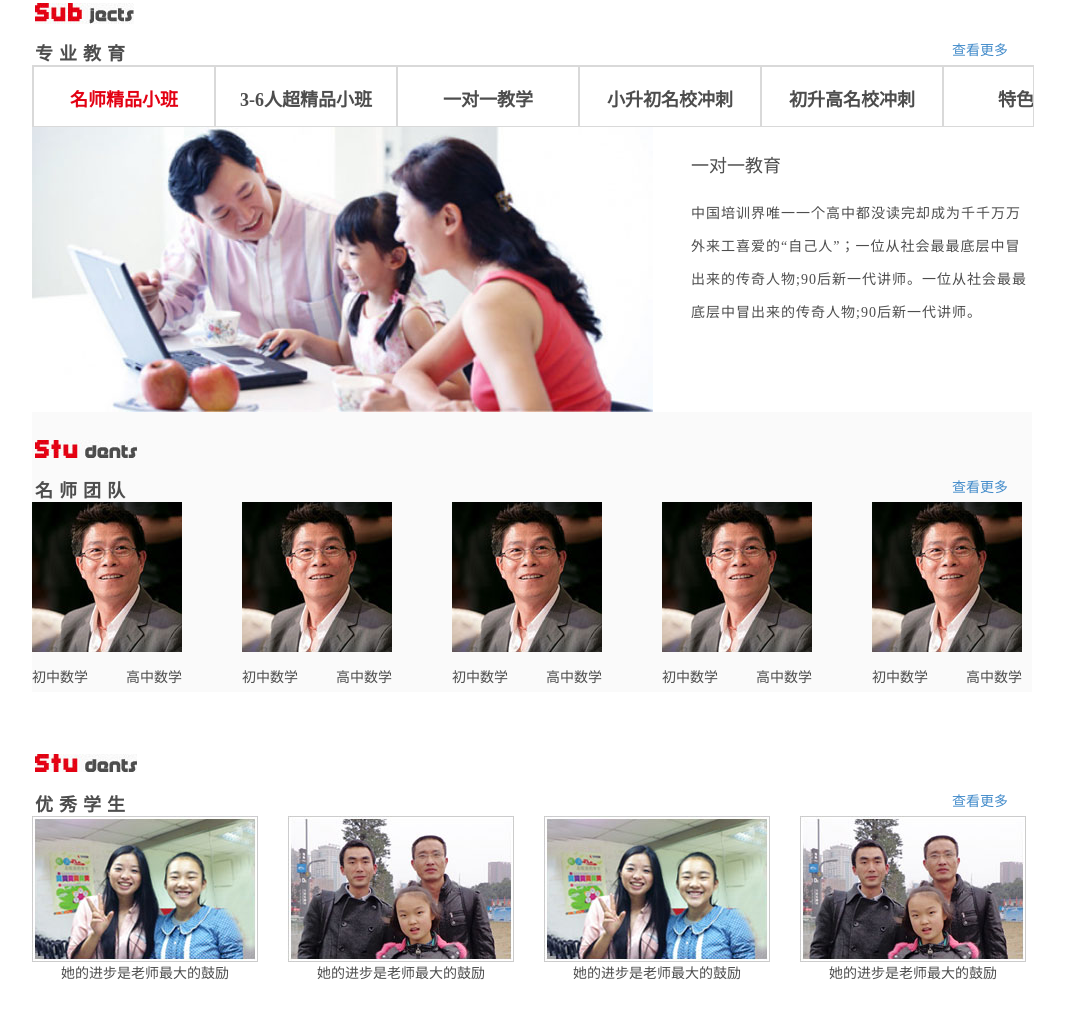
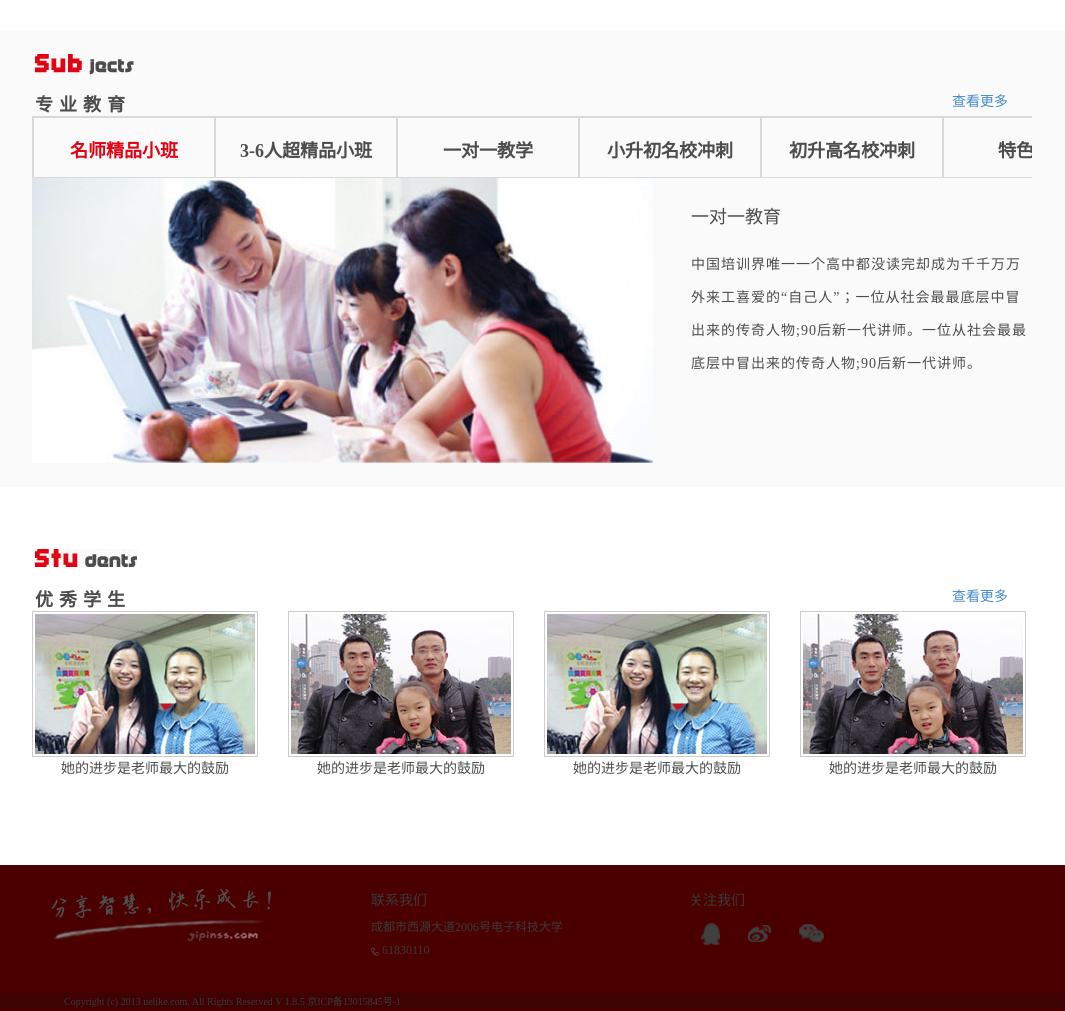
Before and after one commit to winterJIE/school, a website: page html/index.html in a window 1280 px wide. Shown: the part 1134-2145 px from the top of the page, without its empty margins (108-1173 px from the left). Drawn offline with Linux system fonts and the light colour scheme.

Commit message:
some change in the index

```diff
--- a/css/index.css
+++ b/css/index.css
@@ -76,18 +76,26 @@ a:hover{
     font-size: 14px;
     color: #4d4d4d;
 }
+.index_frame{
+    width: 100%;
+    height: auto;
+}
+.bg_grey{
+    background-color: #fafafa;
+}
+
 
 .index_main{
     width:1000px;
-    height:1492px;
     margin: 0 auto;
-    padding: 0;
+    padding: 20px 0;
+    overflow: hidden;
 }
 
 /** newly information */
 
 .newly_info_logo{
-    background: url("../../img/index/index_16.jpg");
+    background: url("../img/index/index_16.jpg");
     width: 134px;
     height: 19px;
     margin: 23px 0 15px 3px;
@@ -143,15 +151,15 @@ a:hover{
 /** subject education */
 
 .index_subjects{
-    clear: both;
-    margin: 44px 0;
+    margin: 4px 0;
     padding: 0;
+    overflow: hidden;
 }
 
 .newly_subj_logo{
     width: 113px;
     height: 21px;
-    background: url("../../img/index/index_32.jpg");
+    background: url("../img/index/index_32.jpg");
     margin: 0 0 15px 3px;
     padding: 0;
     background-repeat: no-repeat;
@@ -235,7 +243,7 @@ a:hover{
 .newly_teacher_logo{
     width: 113px;
     height: 21px;
-    background: url("../../img/index/index_32.jpg");
+    background: url("../img/index/index_32.jpg");
     margin: 0 0 15px 3px;
     padding: 0;
     background-repeat: no-repeat;
@@ -270,14 +278,14 @@ a:hover{
 .index_student{
     width: 100%;
     height: auto;
-    margin: 62px 0;
+    margin: 42px 0;
     overflow: hidden;
 }
 
 .newly_teacher_logo{
     width: 113px;
     height: 21px;
-    background: url("../../img/index/index_47.jpg");
+    background: url("../img/index/index_47.jpg");
     margin: 0 0 15px 3px;
     padding: 0;
     background-repeat: no-repeat;
--- a/html/index.html
+++ b/html/index.html
@@ -60,12 +60,6 @@
     </div>
 </div>
   <section id="main">
-      <div class="course_detail_tool_bar">
-          <div class="service_tele"><a href="javascript:;">在<br/>线<br/>客<br/>服</a> </div>
-          <div><a href="javascript:;"><img alt="weixin" src="../img/detail/tool_weixin.jpg"/> </a></div>
-          <div><a href="#"><img alt="top" src="../img/detail/tool_top.jpg"/> </a></div>
-          <div><a href="javascript:;"><img alt="2D code" src="../img/detail/tool_code.jpg"/> </a></div>
-      </div>
 
       <div class="index_slide">
           <!--<img src="../img/index/slide_img.jpg"/>-->
@@ -128,7 +122,7 @@
               </div>
           </div>
       </div>
-
+      <div class="index_frame">
       <div class="index_main">
           <div class="index_newly_info">
               <div class="newly_info_logo"></div>
@@ -168,6 +162,10 @@
                   </div>
               </div>
           </div>
+      </div>
+      </div>
+      <div class="index_frame bg_grey">
+      <div class="index_main">
           <div class="index_subjects">
               <div class="newly_subj_logo"></div>
               <div class="main_title">专业教育</div><div class="more_info"><a href="javascript:;">查看更多</a></div>
@@ -191,33 +189,10 @@
                   </div>
               </div>
           </div>
-          <div class="index_teacher">
-              <div class="newly_teacher_logo"></div>
-              <div class="main_title">名师团队</div><div class="more_info"><a href="javascript:;">查看更多</a></div>
-              <ul class="teacher_list">
-                  <li>
-                      <a href="javascript:;"><img src="../img/index/index_43.jpg"/> </a>
-                      <span class="flout_l">初中数学</span><span class="flout_r">高中数学</span>
-                  </li>
-                  <li>
-                      <a href="javascript:;"><img src="../img/index/index_43.jpg"/> </a>
-                      <span class="flout_l">初中数学</span><span class="flout_r">高中数学</span>
-                  </li>
-                  <li>
-                      <a href="javascript:;"><img src="../img/index/index_43.jpg"/> </a>
-                      <span class="flout_l">初中数学</span><span class="flout_r">高中数学</span>
-                  </li>
-                  <li>
-                      <a href="javascript:;"><img src="../img/index/index_43.jpg"/> </a>
-                      <span class="flout_l">初中数学</span><span class="flout_r">高中数学</span>
-                  </li>
-                  <li>
-                      <a href="javascript:;"><img src="../img/index/index_43.jpg"/> </a>
-                      <span class="flout_l">初中数学</span><span class="flout_r">高中数学</span>
-                  </li>
-              </ul>
-
-          </div>
+      </div>
+      </div>
+      <div class="index_frame">
+      <div class="index_main">
           <div class="index_student">
               <div class="newly_teacher_logo"></div>
               <div class="main_title">优秀学生</div><div class="more_info"><a href="javascript:;">查看更多</a></div>
@@ -241,6 +216,7 @@
 
               </ul>
           </div>
+      </div>
       </div>
 
 
```
